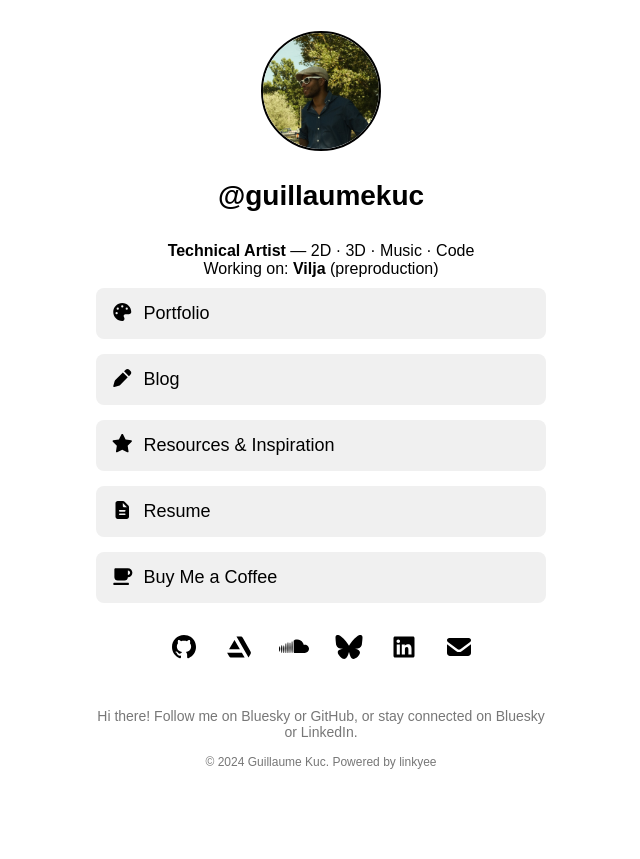
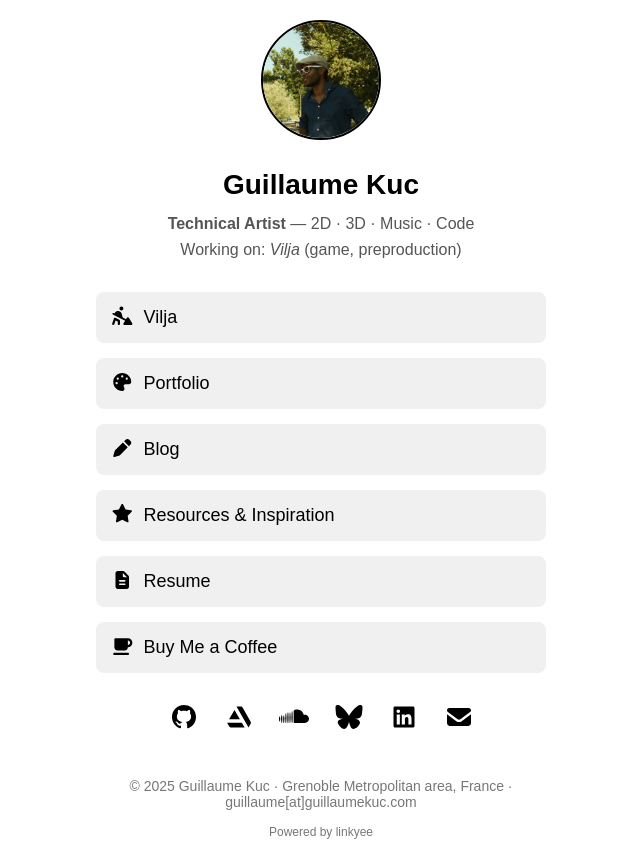
Before and after one commit to guillaumekuc/links, a website: page docs/index.html in a window 1280 px wide. Shown: the whole page, without its empty margins (319-959 px from the left). Before the commit the page ends 800 px from the top, so only its background shows below. Drawn offline with Linux system fonts and the light colour scheme.

Commit message:
[update] footer, vilja icon etc

```diff
--- a/docs/index.html
+++ b/docs/index.html
@@ -6,7 +6,7 @@
   <title>Guillaume Kuc – Links</title>
 
   <meta charset="UTF-8">
-  <meta name="last-modified" content="2026-06-03T09:36:48+0200">
+  <meta name="last-modified" content="2026-06-03T11:18:25+0200">
   <meta name="theme-color" media="(prefers-color-scheme: light)" content="#f7f7f7">
   <meta name="theme-color" media="(prefers-color-scheme: dark)" content="#1b1b1e">
   <meta name="apple-mobile-web-app-capable" content="yes">
@@ -17,10 +17,10 @@
   >
 
   <meta property="og:title" content="Guillaume Kuc – Links" />
-  <meta name="author" content="@guillaumekuc" />
+  <meta name="author" content="Guillaume Kuc" />
   <meta property="og:locale" content="en" />
-  <meta name="description" content="<p><b>Technical Artist</b> — 2D · 3D · Music · Code</p> <p>Working on: <b>Vilja</b> (preproduction)</p>" />
-  <meta property="og:description" content="<p><b>Technical Artist</b> — 2D · 3D · Music · Code</p> <p>Working on: <b>Vilja</b> (preproduction)</p>" />
+  <meta name="description" content="<b>Technical Artist</b> — 2D · 3D · Music · Code <br>Working on: <i>Vilja</i> (game, preproduction)" />
+  <meta property="og:description" content="<b>Technical Artist</b> — 2D · 3D · Music · Code <br>Working on: <i>Vilja</i> (game, preproduction)" />
   <meta property="og:site_name" content="Guillaume Kuc – Links" />
   <meta property="og:image" content="./images/profile.jpeg" />
   <meta property="og:type" content="article" />
@@ -40,11 +40,16 @@
   <div class="container">
     <div class="profile">
       <img src="./images/profile.jpeg" alt="Profile Picture" class="profile-pic" />
-      <h1 class="name">@guillaumekuc</h1>
-      <p class="description"><p><b>Technical Artist</b> — 2D · 3D · Music · Code</p> <p>Working on: <b>Vilja</b> (preproduction)</p></p>
+      <h1 class="name">Guillaume Kuc</h1>
+      <p class="description"><b>Technical Artist</b> — 2D · 3D · Music · Code <br>Working on: <i>Vilja</i> (game, preproduction)</p>
     </div>
 
     <div class="links">
+
+
+        <a href="https://github.com/guillaumekuc/vilja-preproduction/" target="_blank" class="link-button " alt="Active project: Vilja" title="Active project: Vilja">
+          <i class="fa-solid fa-person-digging"></i> Vilja
+        </a>
 
 
         <a href="https://guillaumekuc.art/" target="_blank" class="link-button " alt="Guillaume Kuc's Portfolio Website" title="Guillaume Kuc's Portfolio Website">
@@ -113,9 +118,9 @@
     </div>
 
     <footer class="footer">
-      Hi there! Follow me on Bluesky or GitHub, or stay connected on Bluesky or LinkedIn.
+      © 2025 Guillaume Kuc · Grenoble Metropolitan area, France · guillaume[at]guillaumekuc.com
 
-      <div class="copyright">© 2024  <a href="https://guillaumekuc.art" target="_blank">Guillaume Kuc</a>. Powered by <a href="https://github.com/ZhgChgLi/linkyee" target="_blank">linkyee</a>
+      <div class="copyright">Powered by <a href="https://github.com/ZhgChgLi/linkyee" target="_blank">linkyee</a>
 </div>
     </footer>
   </div>
```
Also changed, not shown: config.yml (+12 -5 lines).
